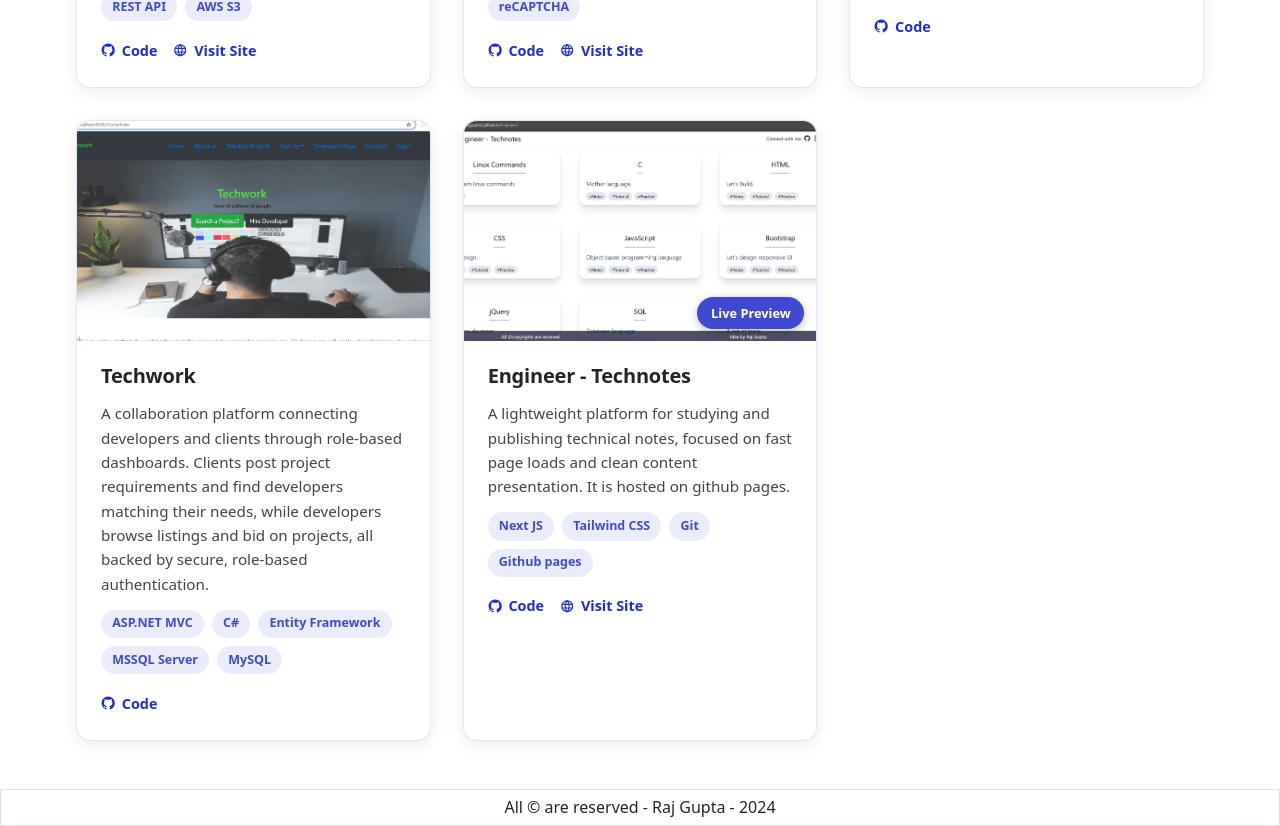
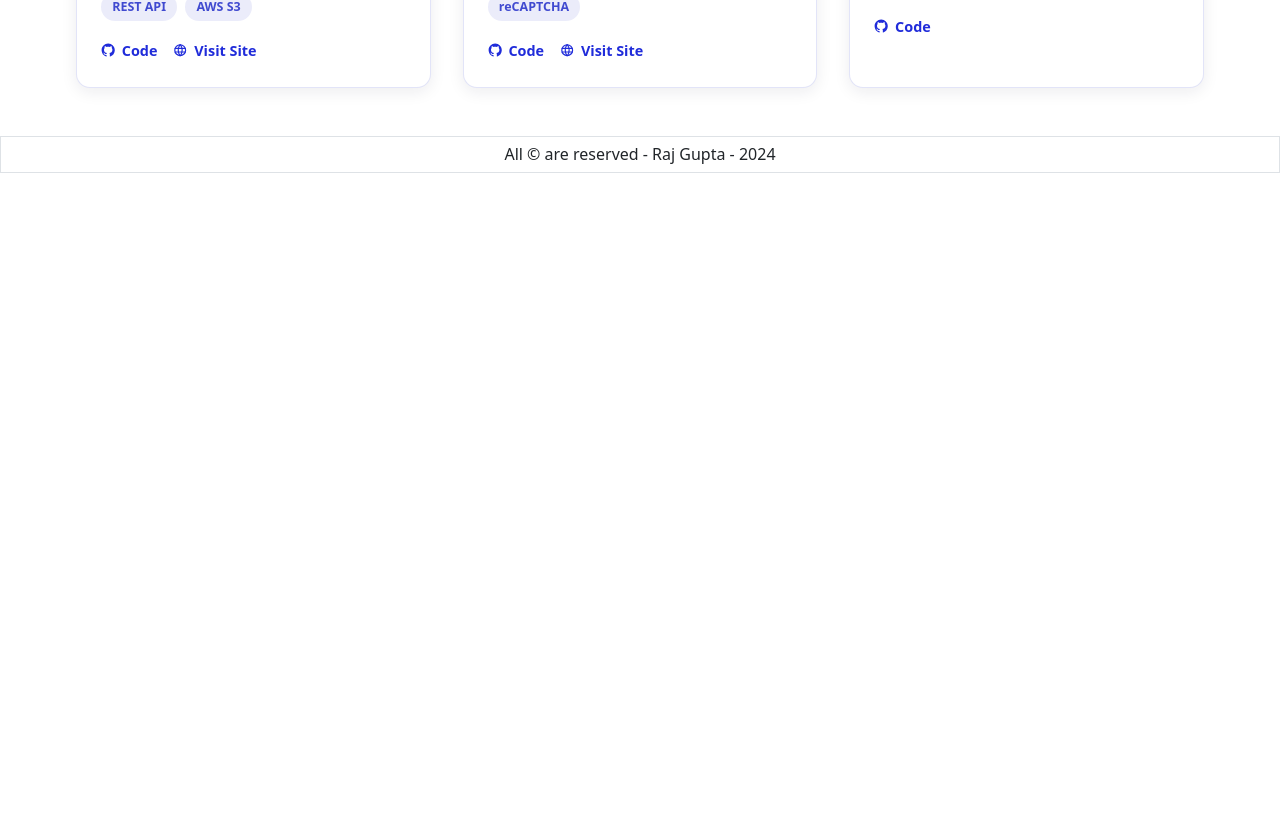
Before and after one commit to rajgupta2/My-own-Portfolio, a Next.js app: page /projects in a window 1280 px wide. Shown: the part 780-1606 px from the top of the page. After the commit the page ends 953 px from the top, so only its background shows below. Built offline with nearby package versions, Linux system fonts and the light colour scheme.

Commit message:
updated profile

```diff
--- a/Components/Hero.jsx
+++ b/Components/Hero.jsx
@@ -36,7 +36,7 @@ export default function Hero() {
 
       <Fade left className="mt-4 mb-4">
         <a
-          href="https://drive.google.com/file/d/1tsUEOUUYt0hcIqHgM_qRjLbIdBIXzneb/view?usp=drivesdk"
+          href="https://drive.google.com/file/d/1QPb1dcbIgbFkyAaNtxg5OziLcvDA4Ang/view?usp=drive_link"
           target="_blank"
           rel="noopener noreferrer"
           className="btn btn-lg border border-primary"
--- a/app/contact/Contact.module.css
+++ b/app/contact/Contact.module.css
@@ -16,6 +16,7 @@
 .socialRow {
     display: flex;
     gap: 0.9rem;
+    align-items: center;
 }
 
 .socialIcon {
--- a/app/projects/projectList.js
+++ b/app/projects/projectList.js
@@ -46,34 +46,6 @@ const Projects_data = [
       url: "",
     },
     imgUrl: "TechEazyDevOps.png",
-  },
-  {
-    name: "Techwork",
-    desc: "A collaboration platform connecting developers and clients through role-based dashboards. Clients post project requirements and find developers matching their needs, while developers browse listings and bid on projects, all backed by secure, role-based authentication.",
-    stack: "ASP.NET-MVC C# Entity-Framework MSSQL-Server MySQL",
-    gitHubUrl: {
-      icon: <GrGithub />,
-      url: "https://github.com/rajgupta2/Techwork",
-    },
-    website: {
-      icon: <TbWorld />,
-      url: "",
-    },
-    imgUrl: "Techwork.png",
-  },
-  {
-    name: "Engineer - Technotes",
-    desc: "A lightweight platform for studying and publishing technical notes, focused on fast page loads and clean content presentation. It is hosted on github pages.",
-    stack: "Next-JS Tailwind-CSS Git Github-pages ",
-    gitHubUrl: {
-      icon: <GrGithub />,
-      url: "https://github.com/rajgupta2/Engineer",
-    },
-    website: {
-      icon: <TbWorld />,
-      url: "https://rajgupta2.github.io/Engineer/",
-    },
-    imgUrl: "Engineer.png",
-  },
+  }
 ];
 export default Projects_data;
```
Also changed, not shown: app/about/page.js (+0 -7 lines), app/contact/page.js (+6 -11 lines).
